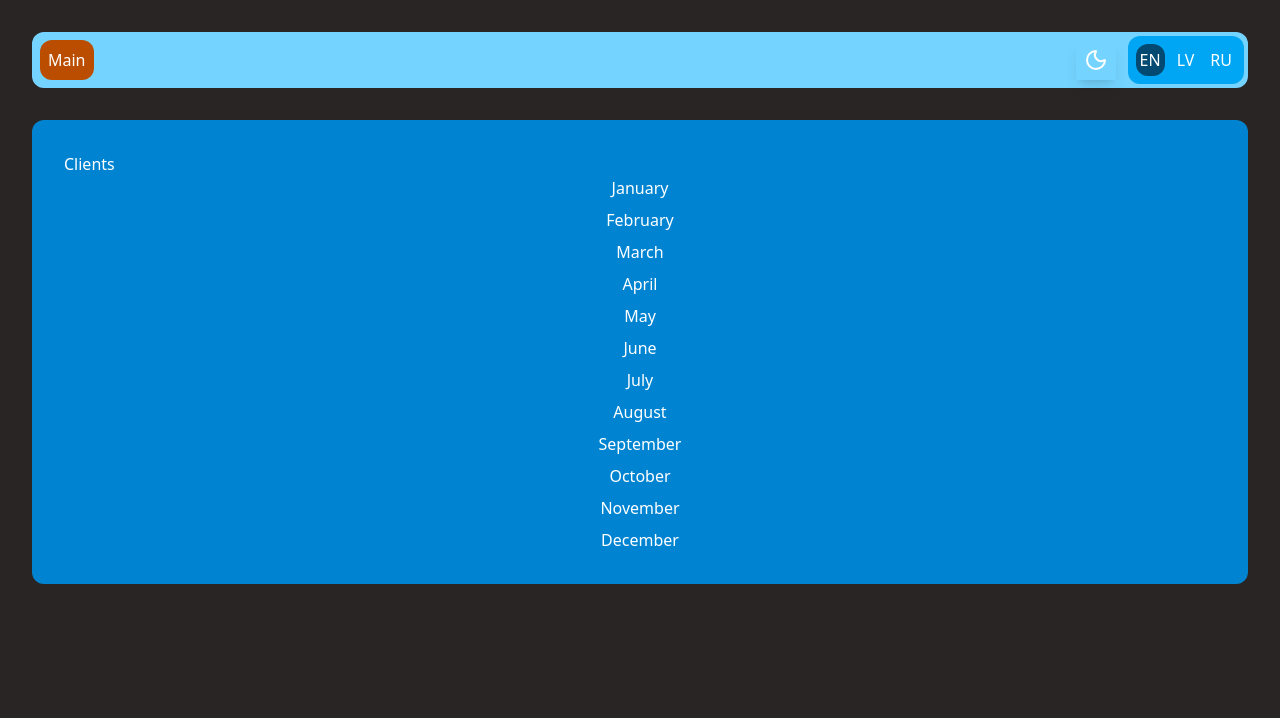
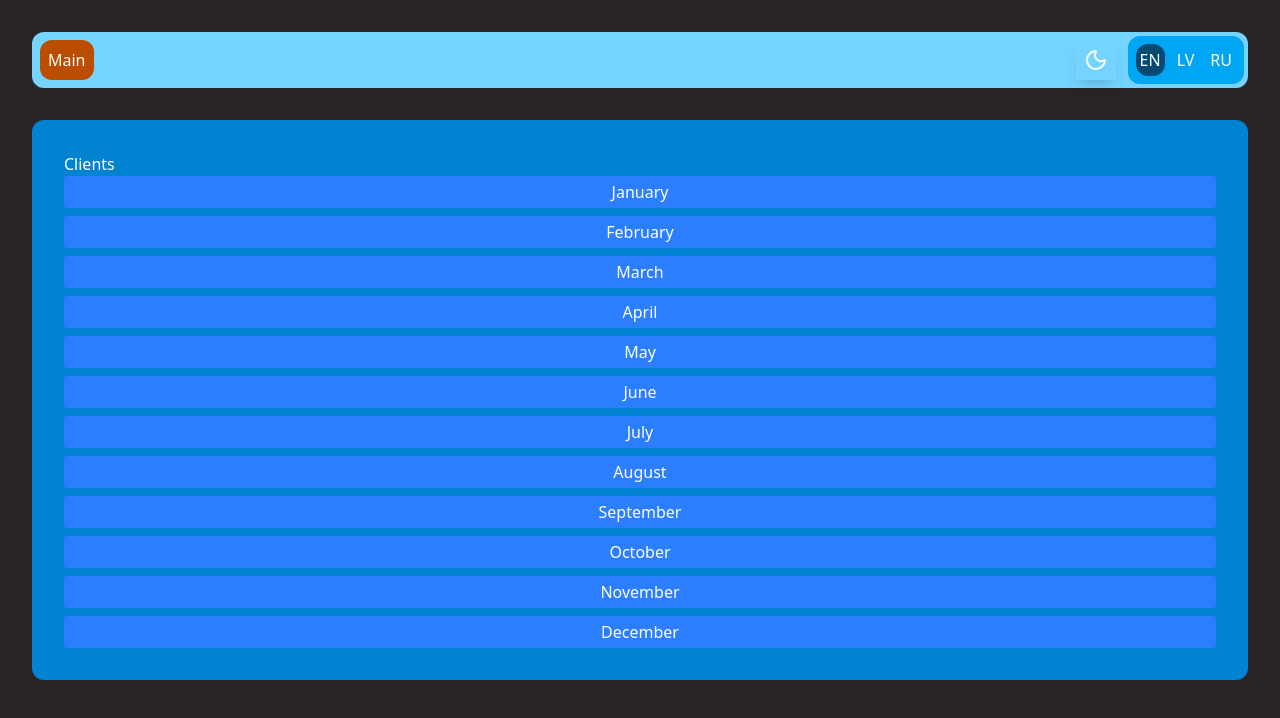
Before and after one commit to LilithStd/work_schedule, a Next.js app: page /clients in a window 1280 px wide. Shown: the top 718 px of the page. Built offline with nearby package versions, Linux system fonts and the light colour scheme.

Commit message:
optimized method to render choosed month

```diff
--- a/src/app/clients/page.tsx
+++ b/src/app/clients/page.tsx
@@ -19,37 +19,46 @@ export default function Clients() {
     const currentThemeApp = useGlobalStore((state) => state.currentThemeApp)
     //
     //components
-    const listMonths =
-        <div className={`flex flex-col gap-2 justify-end`}>
-            {MONTHS.map((month) => <button key={month.LABEL} onClick={() => {
+    const [openMonth, setOpenMonth] = useState<string | null>(null);
+    const handleClick = (monthLabel: string) => {
+        setOpenMonth((prev) => (prev === monthLabel ? null : monthLabel));
+    };
+
+    const listMonths = (
+        <div className="flex flex-col gap-2">
+            {MONTHS.map((month) => {
+                const isOpen = openMonth === month.LABEL;
+
                 const year = dayjs().year();
-                const currentMonth = month.NUMBER_MONTH;
-                const daysInMonth = dayjs(`${year}-${currentMonth}-01`).daysInMonth();
+                const daysInMonth = dayjs(`${year}-${month.NUMBER_MONTH}`).daysInMonth();
                 const daysArray = Array.from({ length: daysInMonth }, (_, i) => i + 1);
 
-                if (isOpen && chooseMonthToOpen === month.LABEL) {
-                    // Повторный клик по тому же месяцу — закрываем
-                    setIsOpen(false);
-                    setDays([]);
-                    setChooseMonthToOpen('');
-                    return;
-                }
+                return (
+                    <div key={month.LABEL} className="flex flex-col gap-2">
+                        <button
+                            className="bg-blue-500 text-white rounded px-3 py-1"
+                            onClick={() => handleClick(month.LABEL)}
+                        >
+                            {month.LABEL}
+                        </button>
 
-                // Клик по другому месяцу или первое открытие
-                setChooseMonthToOpen(month.LABEL);
-                setIsOpen(true);
-                setDays(daysArray);
-            }}>{month.LABEL}</button>)}
-            {isOpen && days.length !== 0 && <div className="grid grid-cols-7 gap-2 mt-4">
-                {days.map((day) => (
-                    <div key={day} className="p-2 bg-gray-200 rounded text-center">
-                        {day}
+                        {isOpen && (
+                            <div className="grid grid-cols-7 gap-2">
+                                {daysArray.map((day) => (
+                                    <div
+                                        key={day}
+                                        className="p-2 bg-gray-200 rounded text-center"
+                                    >
+                                        {day}
+                                    </div>
+                                ))}
+                            </div>
+                        )}
                     </div>
-                ))}
-            </div>}
-
+                );
+            })}
         </div>
-
+    );
 
     //
     return (
```
